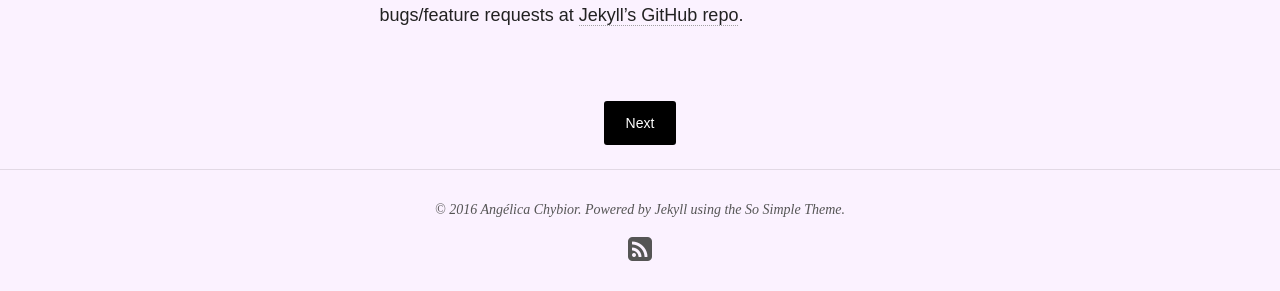
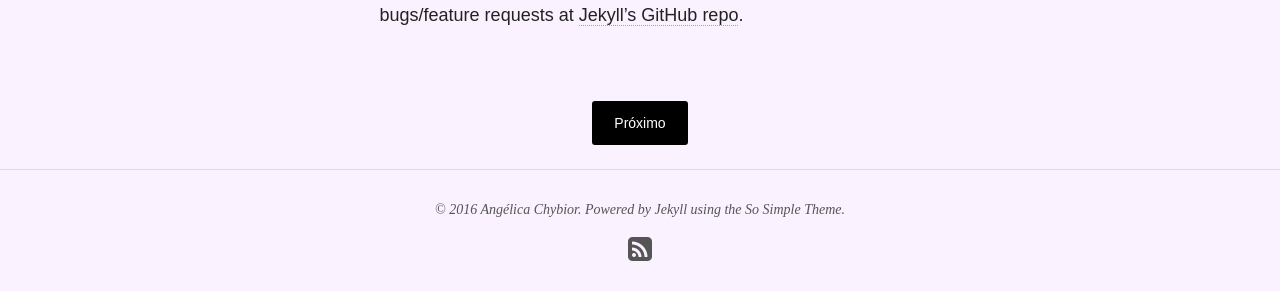
Before and after one commit to thiagorthomaz/angelicachybior.github.io, a Jekyll site: the page built from _posts/blog/2014-08-08-hello-world.md, in a window 1280 px wide. Shown: the part 1077-1368 px from the top of the page. Built offline with Jekyll 4.4.1, drawn with Linux system fonts in a browser that asks for light colours; nearby versions of some CDN libraries.

Commit message:
Update post.html

```diff
--- a/_layouts/post.html
+++ b/_layouts/post.html
@@ -51,10 +51,10 @@
     </div><!-- /.entry-wrapper -->
     <nav class="pagination" role="navigation">
       {% if page.previous %}
-        <a href="{{ site.url }}{{ page.previous.url }}" class="btn" title="{{ page.previous.title }}">Previous</a>
+        <a href="{{ site.url }}{{ page.previous.url }}" class="btn" title="{{ page.previous.title }}">Anterior</a>
       {% endif %}
       {% if page.next %}
-        <a href="{{ site.url }}{{ page.next.url }}" class="btn" title="{{ page.next.title }}">Next</a>
+        <a href="{{ site.url }}{{ page.next.url }}" class="btn" title="{{ page.next.title }}">Próximo</a>
       {% endif %}
     </nav><!-- /.pagination -->
   </article>
```
